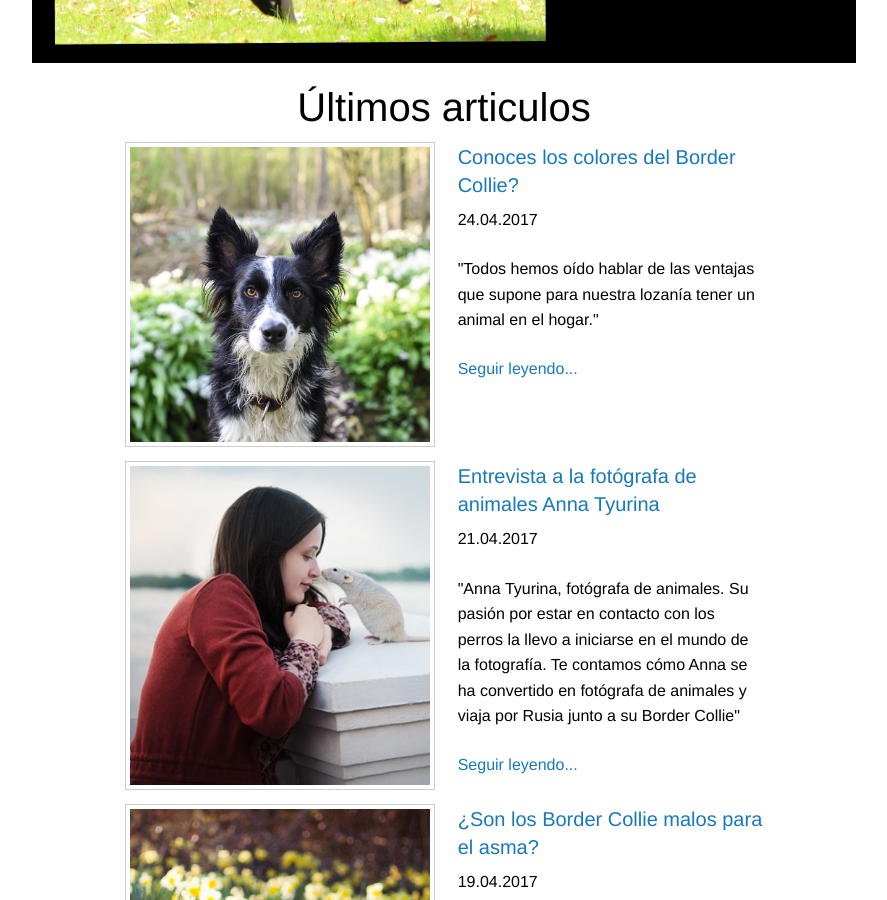
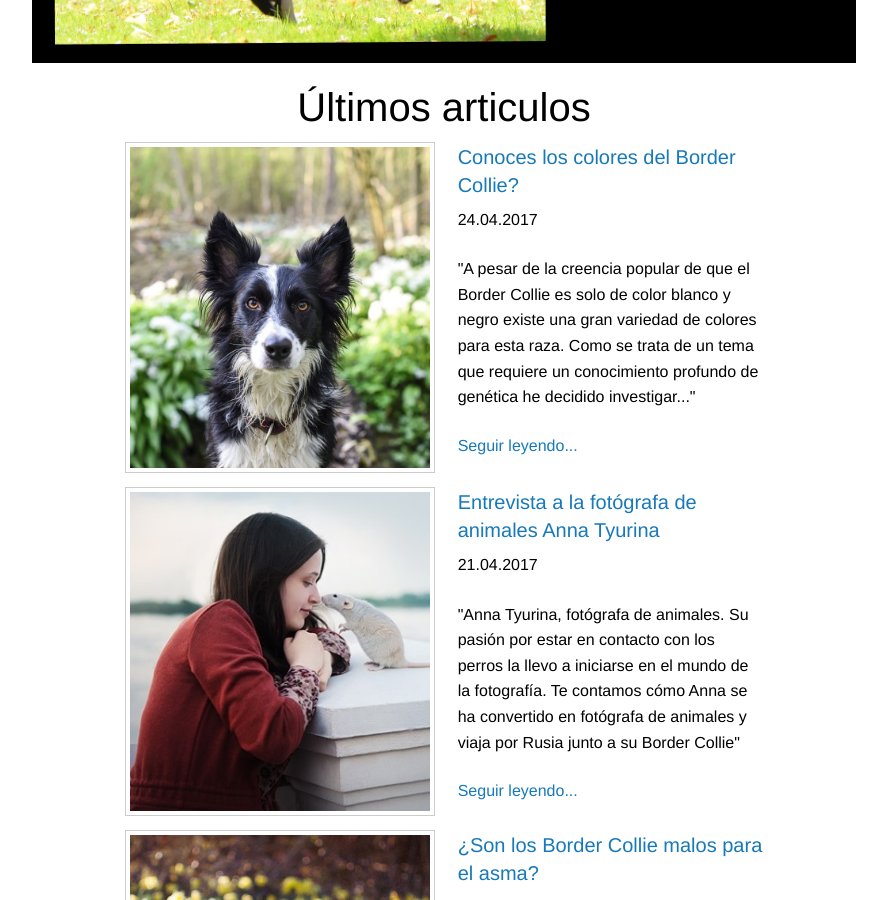
Before and after one commit to Borders-collies/borders-collies.github.io, a Jekyll site: the page built from index.html, in a window 1280 px wide and 900 px high, scrolled down 517 px. Shown: the whole window, without its empty margins (196-1083 px from the left). Built offline with Jekyll 4.4.1, drawn with Linux system fonts in a browser that asks for light colours; the list of posts is cut into pages by our own code.

Commit message:
bug fixed

```diff
--- a/_posts/2017-04-24-border-collie-colores.md
+++ b/_posts/2017-04-24-border-collie-colores.md
@@ -5,8 +5,7 @@ date: "2017-04-24 08:00:00"
 image: "todos-los-colores-del-border-collie.jpg"
 category: "articulos"
 tags: "cria"
-intro: "Todos hemos oído hablar de las ventajas que supone para nuestra lozanía
-tener un animal en el hogar."
+intro: "A pesar de la creencia popular de que el Border Collie es solo de color blanco y negro existe una gran variedad de colores para esta raza. Como se trata de un tema que requiere un conocimiento profundo de genética he decidido investigar..."
 description: "Todos hemos oído hablar de las ventajas que supone para nuestra lozanía
 tener un animal en el hogar."
 ---
@@ -164,6 +163,8 @@ Y a ti, qué color de Border collie te gusta más? Cuentanoslo en [@borderscolli
 
 Si te ha gustado este artículo compártelo con otros amantes de los Border Collie 😀
 
+Puedes encontrar más información interesante sobre los Border Collie [aqui](http://www.borders-collies.com/border-collie-cria/).
+
 Qué pases buen día!
 
 — Sara de borders-collies.com
```
Also changed, not shown: assets/img/articulos/todos-los-colores-del-border-collie.jpg.
